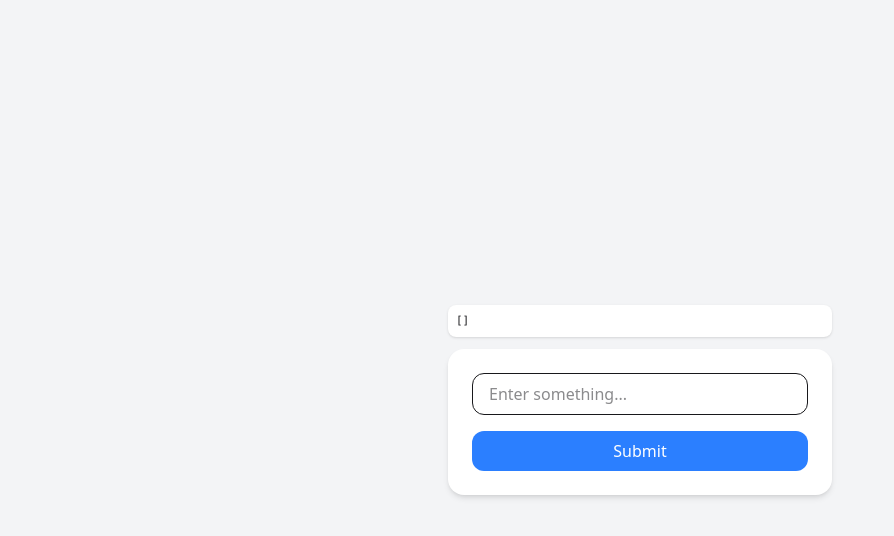
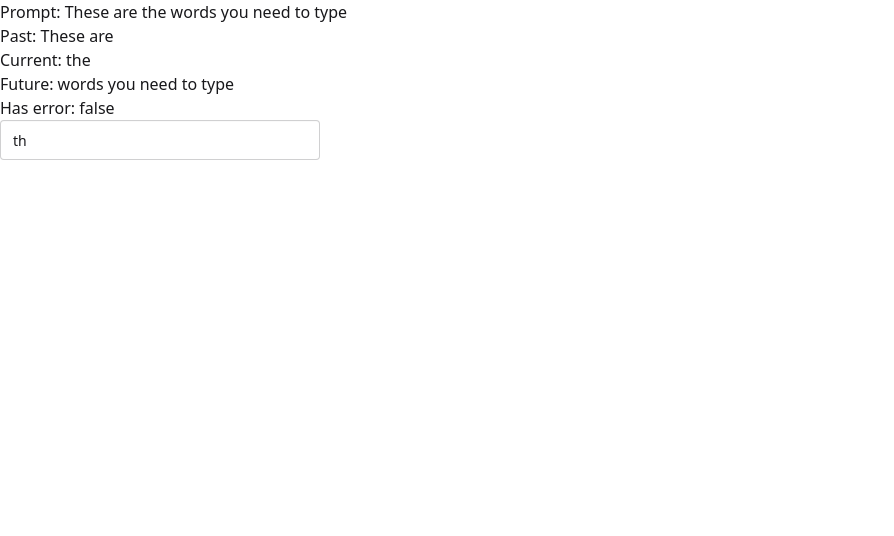
Before and after one commit to zach-mcnulty/typeracer, a Vue app: page / in a window 1280 px wide. Shown: the top 536 px of the page, without its empty margins (0-894 px from the left). Built offline with nearby package versions, Linux system fonts and the light colour scheme; no server answers.

Commit message:
did stuff

```diff
--- a/package.json
+++ b/package.json
@@ -15,6 +15,7 @@
   },
   "devDependencies": {
     "@vitejs/plugin-vue": "^5.2.2",
-    "vite": "^6.3.1"
+    "vite": "^6.3.1",
+    "daisyui": "^5.0.35"
   }
 }
--- a/src/App.vue
+++ b/src/App.vue
@@ -1,22 +1,13 @@
 <script setup>
 import HelloWorld from './components/HelloWorld.vue'
+import Prompt from './components/Prompt.vue'
 </script>
 
 <template>
-  <HelloWorld msg="Vite + Vue" />
+
+
+  <Prompt></Prompt>
 </template>
 
 <style scoped>
-.logo {
-  height: 6em;
-  padding: 1.5em;
-  will-change: filter;
-  transition: filter 300ms;
-}
-.logo:hover {
-  filter: drop-shadow(0 0 2em #646cffaa);
-}
-.logo.vue:hover {
-  filter: drop-shadow(0 0 2em #42b883aa);
-}
 </style>
--- /dev/null
+++ b/src/components/Prompt.vue
@@ -0,0 +1,53 @@
+<script setup>
+    import { reactive, ref, computed, watch } from 'vue'
+
+    const prompt = ref('These are the words you need to type'.split(" "))
+    const input = ref('th')
+    const past = ref('These are'.split(" "))
+
+    const current = computed(() => {
+        return prompt.value[past.value.length]
+    })
+
+    const future = computed(() => {
+        return prompt.value.slice(past.value.length + 1)
+    })
+
+    const currentHasError = computed(() => {
+        return current.value.indexOf(input.value) != 0
+    })
+
+    watch(input, (currentValue, prevValue) => {
+        const lastChar = currentValue[currentValue.length - 1]
+        if (lastChar == " " && currentValue == current.value + ' ') {
+            past.value.push(current.value)
+            input.value = ''
+        }
+    })
+</script>
+
+<template>
+    <div>
+        Prompt: {{ prompt.join(" ") }}
+    </div>
+    <div>
+        Past: {{ past.join(" ") }}
+    </div>
+    <div>
+        Current: {{ current }}
+    </div>
+    <div>
+        Future: {{ future.join(" ") }}
+    </div>
+    <div>
+        Has error: {{ currentHasError }}
+    </div>
+
+    <div>
+        <input
+            type="text"
+            v-model="input"
+            class="input"
+        >
+    </div>
+</template>
```
Also changed, not shown: 1 other file (tests, documents, lock files or other folders).
